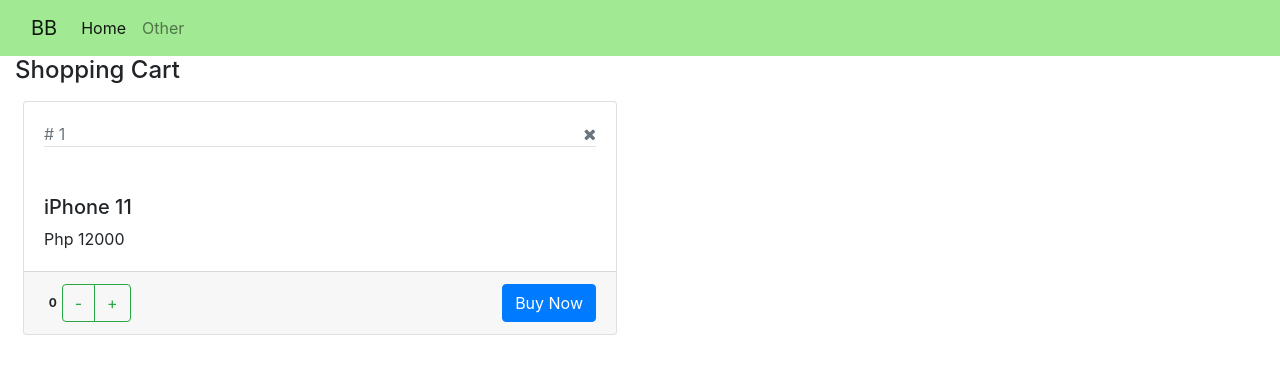
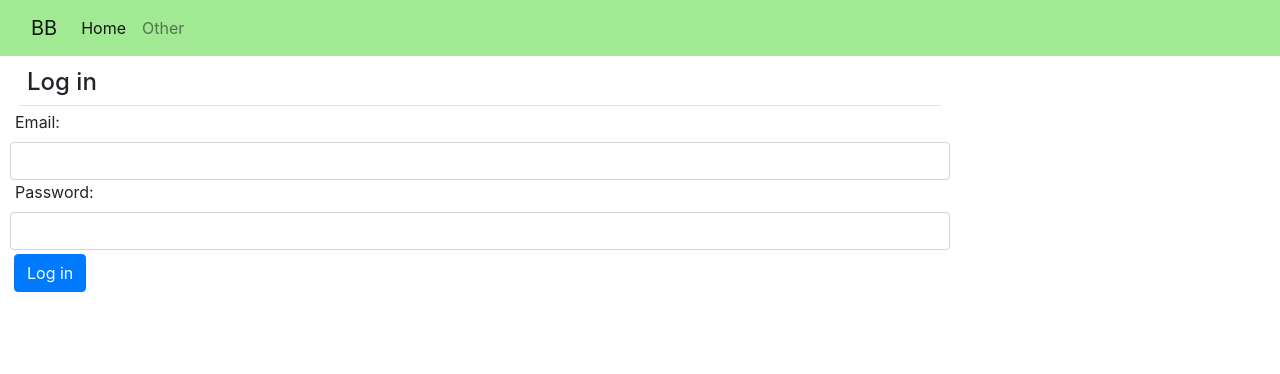
Before and after one commit to bekindtomammals0/ecommerce-app, a React (Create React App) app: page / in a window 1280 px wide. Shown: the top 374 px of the page. Built offline with nearby package versions, Linux system fonts and the light colour scheme.

Commit message:
Added login form

```diff
--- a/src/App.jsx
+++ b/src/App.jsx
@@ -1,14 +1,16 @@
 //import "./App.css";
 import React, { Component } from "react";
 import NavBar from "./NavBar";
-import ShoppingCart from "./ShoppingCart";
+// import ShoppingCart from "./ShoppingCart";
+import Login from "./Login";
 
 export default class App extends Component {
   render() {
     return (
       <React.Fragment>
         <NavBar />
-        <ShoppingCart />
+        <Login />
+        {/* <ShoppingCart /> */}
       </React.Fragment>
     );
   }
--- /dev/null
+++ b/src/Login.jsx
@@ -0,0 +1,76 @@
+import React, { Component } from "react";
+export default class Login extends Component {
+  constructor(props) {
+    super(props);
+    this.state = {
+      email: "",
+      password: "",
+      message: "",
+    };
+  }
+
+  render() {
+    return (
+      <div className="col-lg-9">
+        <h4 className="m-1 p-2 border-bottom">Log in</h4>
+        <div className="form-group form-row">
+          <label htmlFor="" className="col-lg-4">
+            Email:
+          </label>
+          <input
+            type="text"
+            className="text form-control"
+            value={this.state.email}
+            onChange={(event) => {
+              this.setState({ email: event.target.value });
+            }}
+          />
+          <label htmlFor="" className="col-lg-4">
+            Password:
+          </label>
+          <input
+            type="password"
+            className="text form-control"
+            value={this.state.password}
+            onChange={(event) => {
+              this.setState({ password: event.target.value });
+            }}
+          />
+
+          <div className="text-right">
+            <button className="btn btn-primary m-1" onClick={this.onLoginClick}>
+              Log in
+            </button>
+            {this.state.message}
+          </div>
+        </div>
+      </div>
+    );
+  }
+
+  onLoginClick = () => {
+    console.log(this.state);
+    if (
+      this.state.email === "admin@bbcommerce.com" &&
+      this.state.password === "@1"
+    ) {
+      //sucess login
+      this.setState({
+        message: <span className="text-success"> Admin Logged-in </span>,
+      });
+      console.log("Admin logged in");
+    } else {
+      //error login
+      this.setState({
+        message: (
+          <span className="text-danger">
+            Incorrect email or password, please try again
+          </span>
+        ),
+      });
+    }
+  };
+  // setEmail= () => {(){
+
+  // };
+}
```
